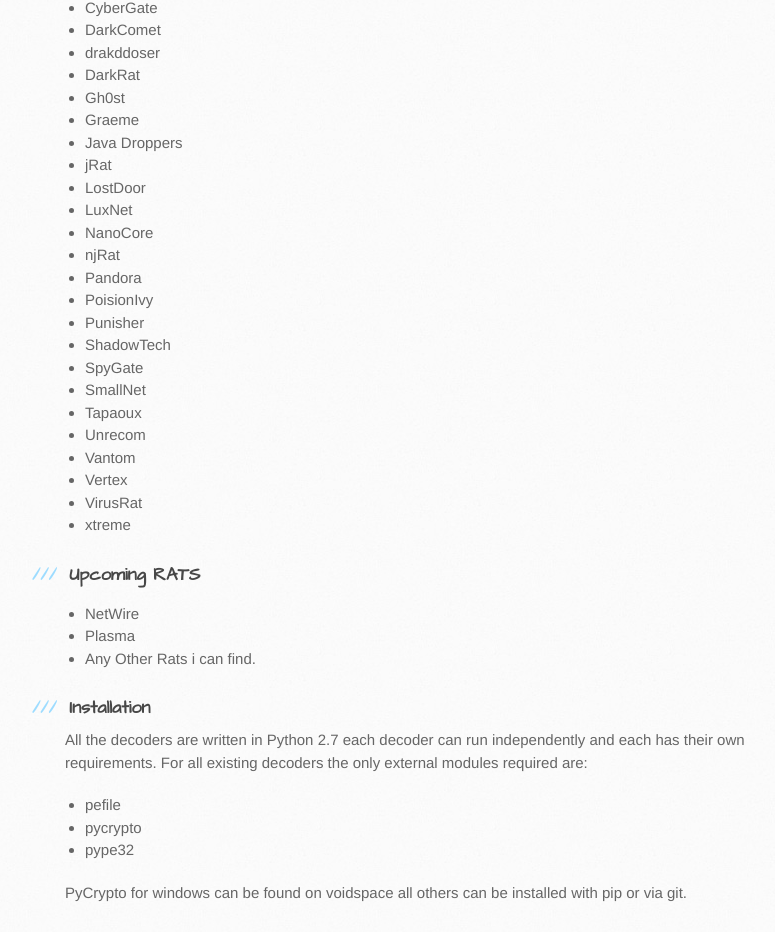
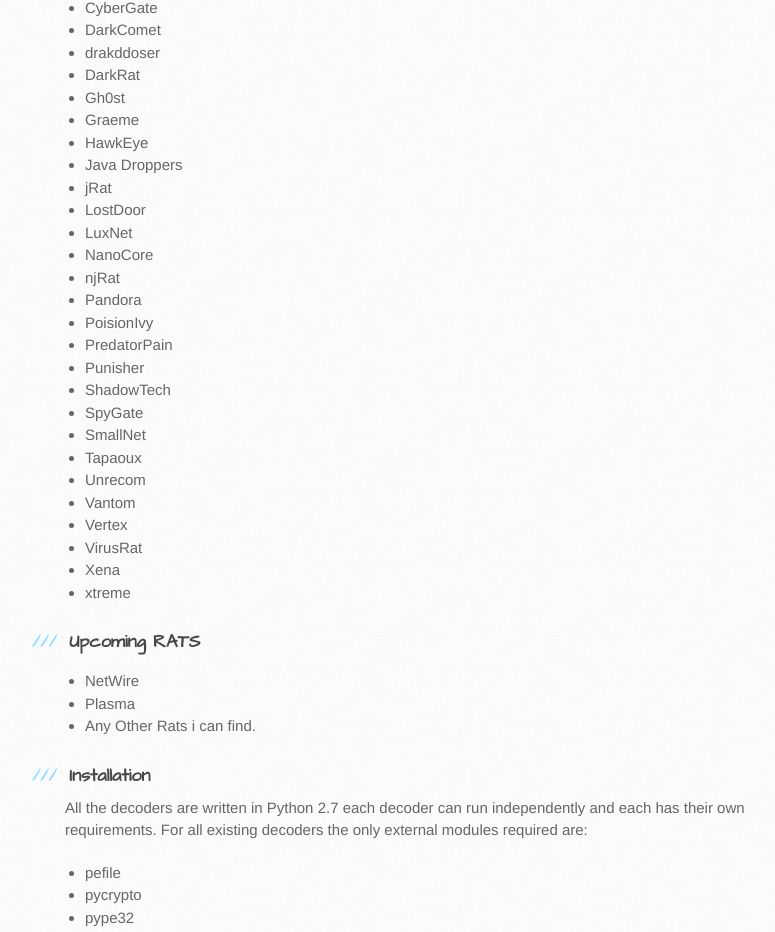
Before and after one commit to kevthehermit/RATDecoders, a plain HTML site: page index.html in a window 1280 px wide. Shown: the part 872-1804 px from the top of the page, without its empty margins (105-880 px from the left). Drawn offline with Linux system fonts and the light colour scheme.

```diff
--- a/index.html
+++ b/index.html
@@ -62,6 +62,7 @@
 <li>DarkRat</li>
 <li>Gh0st</li>
 <li>Graeme</li>
+<li>HawkEye</li>
 <li>Java Droppers</li>
 <li>jRat</li>
 <li>LostDoor</li>
@@ -70,6 +71,7 @@
 <li>njRat</li>
 <li>Pandora</li>
 <li>PoisionIvy</li>
+<li>PredatorPain</li>
 <li>Punisher</li>
 <li>ShadowTech</li>
 <li>SpyGate</li>
@@ -79,6 +81,7 @@
 <li>Vantom</li>
 <li>Vertex</li>
 <li>VirusRat</li>
+<li>Xena</li>
 <li>xtreme</li>
 </ul>
 
```
Also changed, not shown: params.json (+1 -1 lines).
